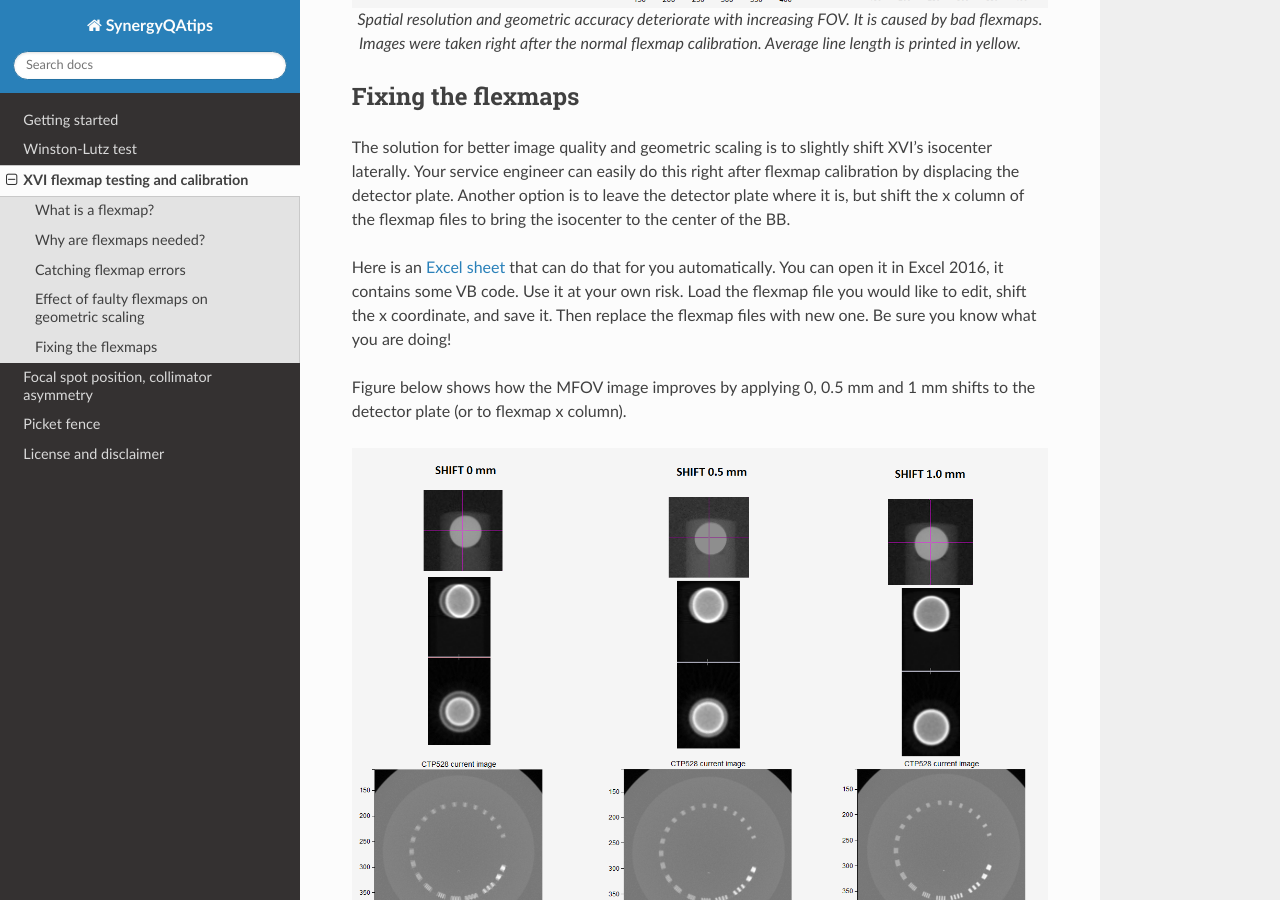
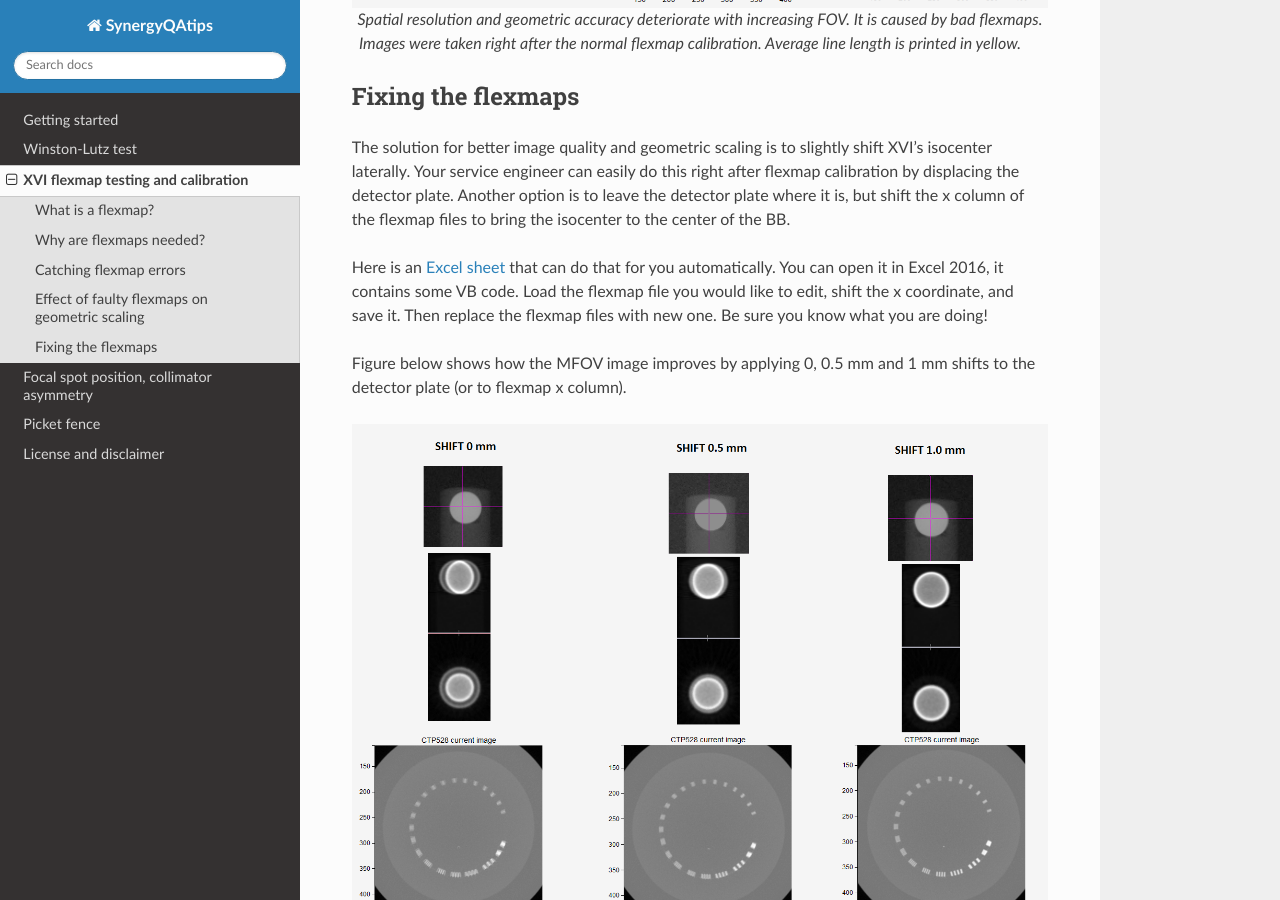
Before and after one commit to brjdenis/synergyqatips, a Sphinx documentation site: the page built from docs/source/xvi.rst, in a window 1280 px wide and 900 px high, scrolled down 5932 px. Built offline with Sphinx 7.4.7 and the Read the Docs theme 2.0.0, drawn with Linux system fonts in a browser that asks for light colours; formulas are drawn with MathJax 3.

Commit message:
update docs

```diff
--- a/docs/source/xvi.rst
+++ b/docs/source/xvi.rst
@@ -123,7 +123,7 @@
 
 The solution for better image quality and geometric scaling is to slightly shift XVI's isocenter laterally. Your service engineer can easily do this right after flexmap calibration by displacing the detector plate. Another option is to leave the detector plate where it is, but shift the x column of the flexmap files to bring the isocenter to the center of the BB.
 
-Here is an `Excel sheet <https://github.com/brjdenis/synergyqatips/blob/master/files/icomcat.zip>`_ that can do that for you automatically. You can open it in Excel 2016, it contains some VB code. Use it at your own risk. Load the flexmap file you would like to edit, shift the x coordinate, and save it. Then replace the flexmap files with new one. Be sure you know what you are doing!
+Here is an `Excel sheet <https://github.com/brjdenis/synergyqatips/blob/master/files/Flexmap_shifter.zip>`_ that can do that for you automatically. You can open it in Excel 2016, it contains some VB code. Load the flexmap file you would like to edit, shift the x coordinate, and save it. Then replace the flexmap files with new one. Be sure you know what you are doing!
 
 Figure below shows how the MFOV image improves by applying 0, 0.5 mm and 1 mm shifts to the detector plate (or to flexmap x column).
 
```
